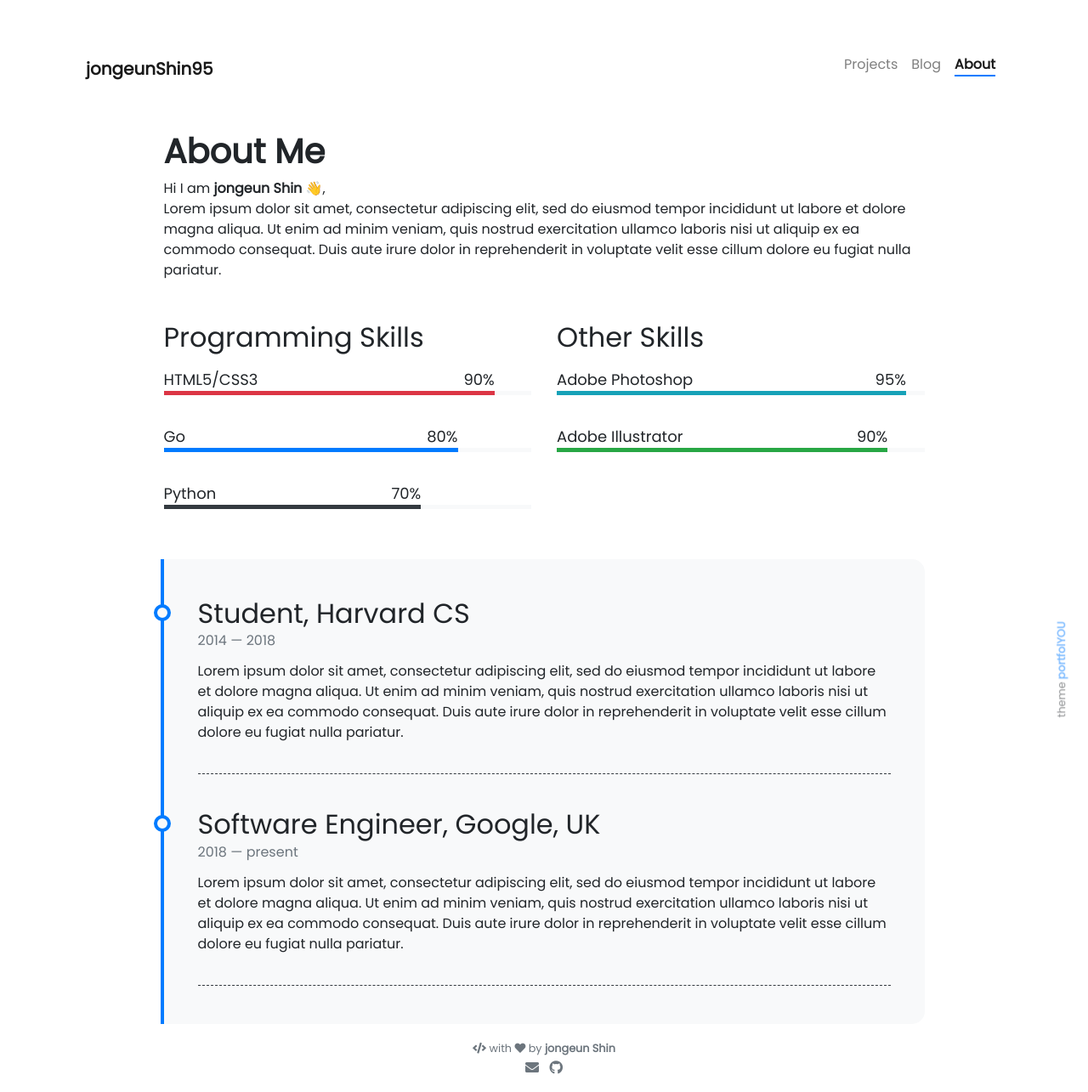
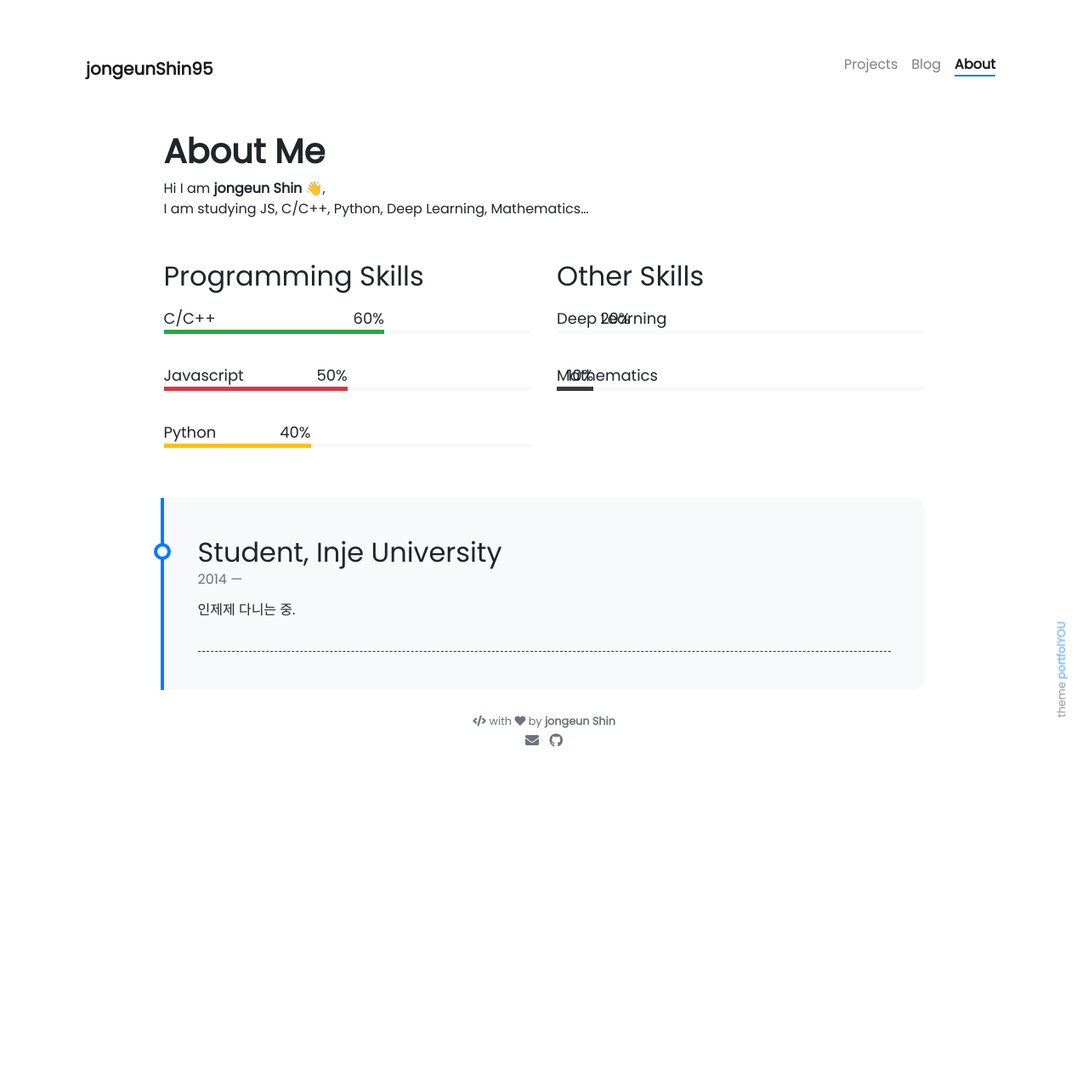
Before and after one commit to jongeunShin95/jongeunshin95.github.io, a Jekyll site: the page built from pages/about.md, in a window 1280 px wide. Shown: the whole page at 85% size. Built offline with Jekyll 4.4.1, drawn with Linux system fonts in a browser that asks for light colours; nearby versions of some CDN libraries; emoji names are drawn with the system emoji font; after the commit the page ends 900 px from its top, so only the background shows below that.

Commit message:
setting...

```diff
--- a/_data/other-skills.yml
+++ b/_data/other-skills.yml
@@ -1,7 +1,7 @@
-- name: Adobe Photoshop
-  percentage: 95
-  color: info
+- name: Deep Learning
+  percentage: 20
+  color: light
 
-- name: Adobe Illustrator
-  percentage: 90
-  color: success
+- name: Mathematics
+  percentage: 10
+  color: dark
--- a/_data/programming-skills.yml
+++ b/_data/programming-skills.yml
@@ -1,11 +1,11 @@
-- name: HTML5/CSS3
-  percentage: 90
+- name: C/C++
+  percentage: 60
+  color: success
+
+- name: Javascript
+  percentage: 50
   color: danger
 
-- name: Go
-  percentage: 80
-  color:
-
 - name: Python
-  percentage: 70
-  color: dark
+  percentage: 40
+  color: warning
--- a/_data/timeline.yml
+++ b/_data/timeline.yml
@@ -1,17 +1,4 @@
-- title: Student, Harvard CS
+- title: Student, Inje University
   from: 2014
-  to: 2018
-  description: Lorem ipsum dolor sit amet, consectetur adipiscing elit,
-               sed do eiusmod tempor incididunt ut labore et dolore magna aliqua.
-               Ut enim ad minim veniam, quis nostrud exercitation ullamco laboris
-               nisi ut aliquip ex ea commodo consequat. Duis aute irure dolor in
-               reprehenderit in voluptate velit esse cillum dolore eu fugiat nulla pariatur.
-
-- title: Software Engineer, Google, UK
-  from: 2018
-  to: present
-  description: Lorem ipsum dolor sit amet, consectetur adipiscing elit,
-               sed do eiusmod tempor incididunt ut labore et dolore magna aliqua.
-               Ut enim ad minim veniam, quis nostrud exercitation ullamco laboris
-               nisi ut aliquip ex ea commodo consequat. Duis aute irure dolor in
-               reprehenderit in voluptate velit esse cillum dolore eu fugiat nulla pariatur.
+  to: ~
+  description: 인제제 다니는 중.
--- a/pages/about.md
+++ b/pages/about.md
@@ -8,7 +8,7 @@ weight: 3
 # **About Me**
 
 Hi I am **{{ site.author.name }}** :wave:,<br>
-Lorem ipsum dolor sit amet, consectetur adipiscing elit, sed do eiusmod tempor incididunt ut labore et dolore magna aliqua. Ut enim ad minim veniam, quis nostrud exercitation ullamco laboris nisi ut aliquip ex ea commodo consequat. Duis aute irure dolor in reprehenderit in voluptate velit esse cillum dolore eu fugiat nulla pariatur.
+I am studying JS, C/C++, Python, Deep Learning, Mathematics...
 
 <div class="row">
 {% include about/skills.html title="Programming Skills" source=site.data.programming-skills %}
```
Also changed, not shown: _posts/2020-03-02-git.md (+24 -1 lines).
